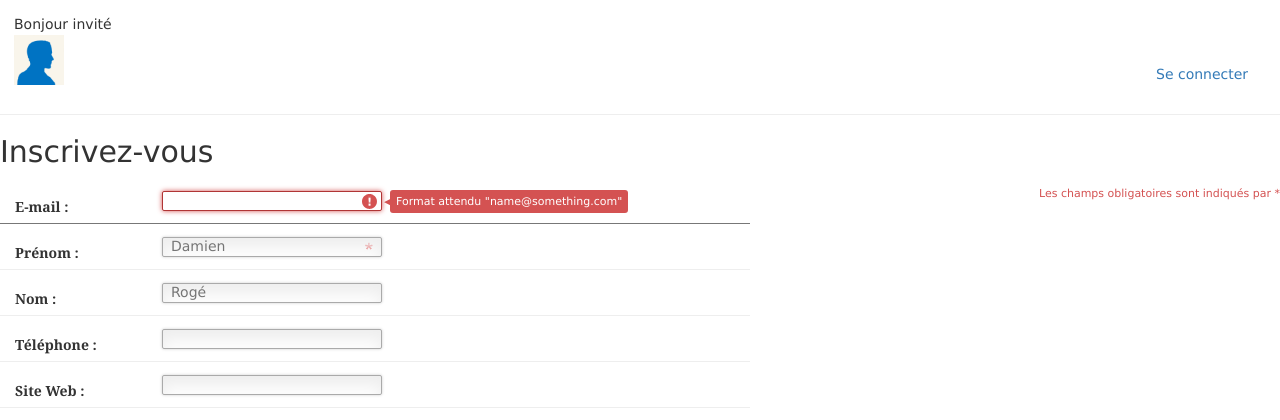
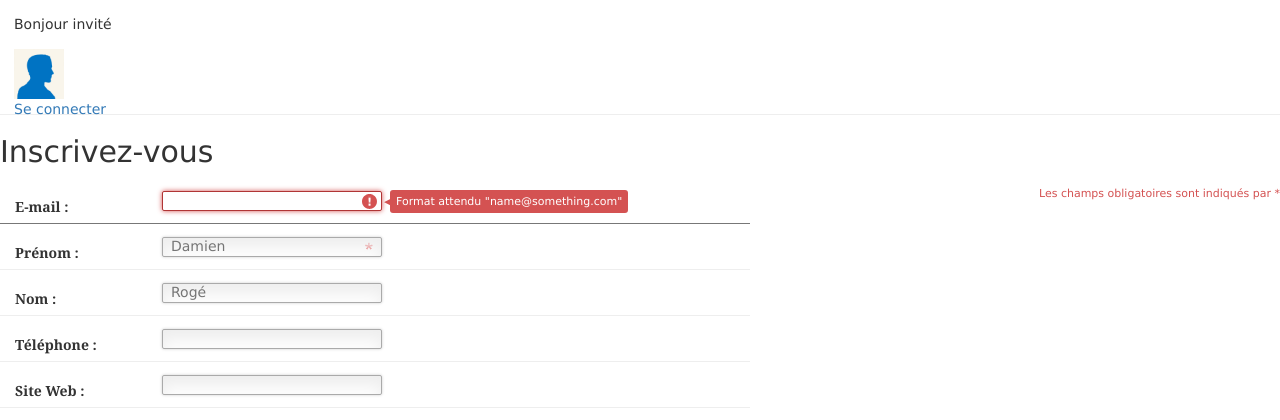
Before and after one commit to DamienRoge/Web-Sem-Pictionnary, a PHP site: page /inscription.php in a window 1280 px wide. Shown: the top 420 px of the page. Run offline with PHP 8.4, Linux system fonts and the light colour scheme.

Commit message:
Css profil pic

```diff
--- a/css/styles.css
+++ b/css/styles.css
@@ -1,18 +1,8 @@
+#profilepic{
+    margin-right : 1em;
+    margin-top : 1em;
 
-.header_user_infos{
-    max-width:300px;
-    height:100px;
-    margin-right:10px;
-    float:left;
 }
-
-.header_deco{
-     width:100px;
-     height:50px;
-     margin-right:10px;
-    margin-top: 50px;
-     float:right;
- }
 
 
 
```
